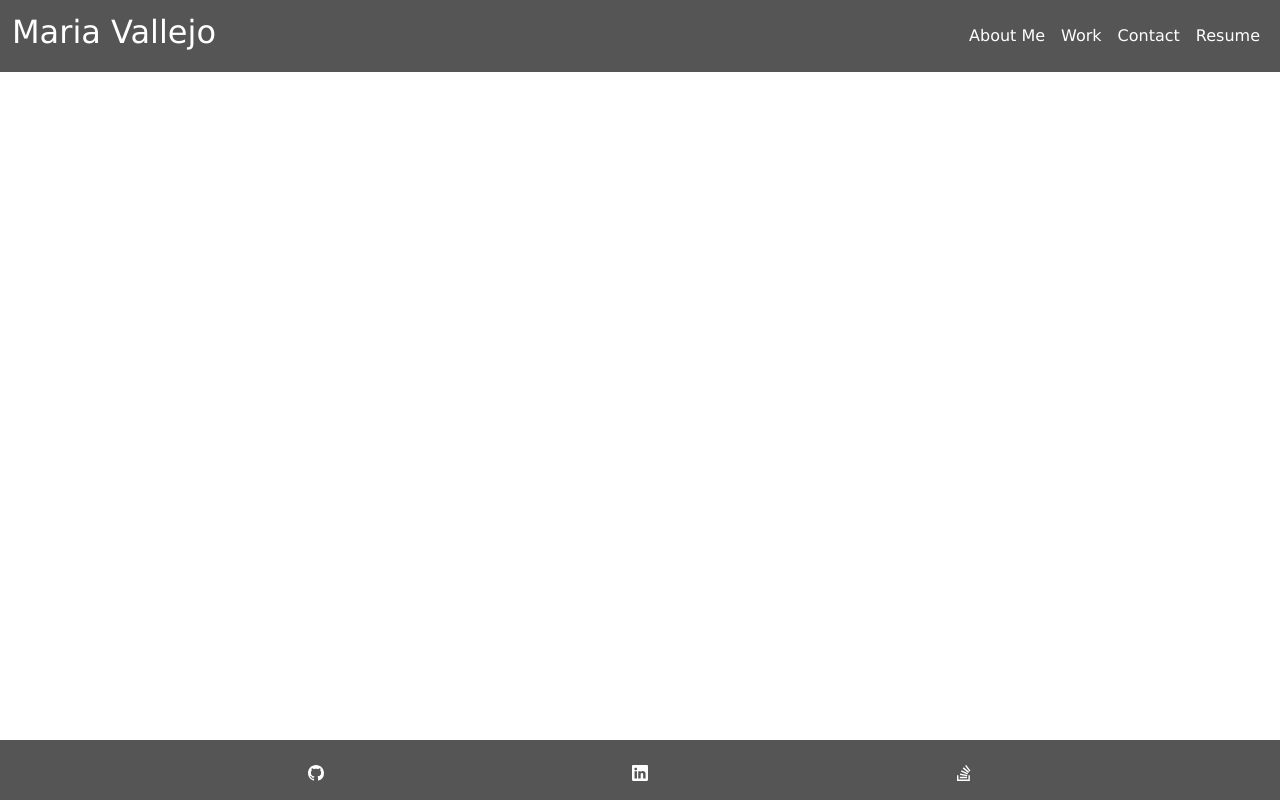
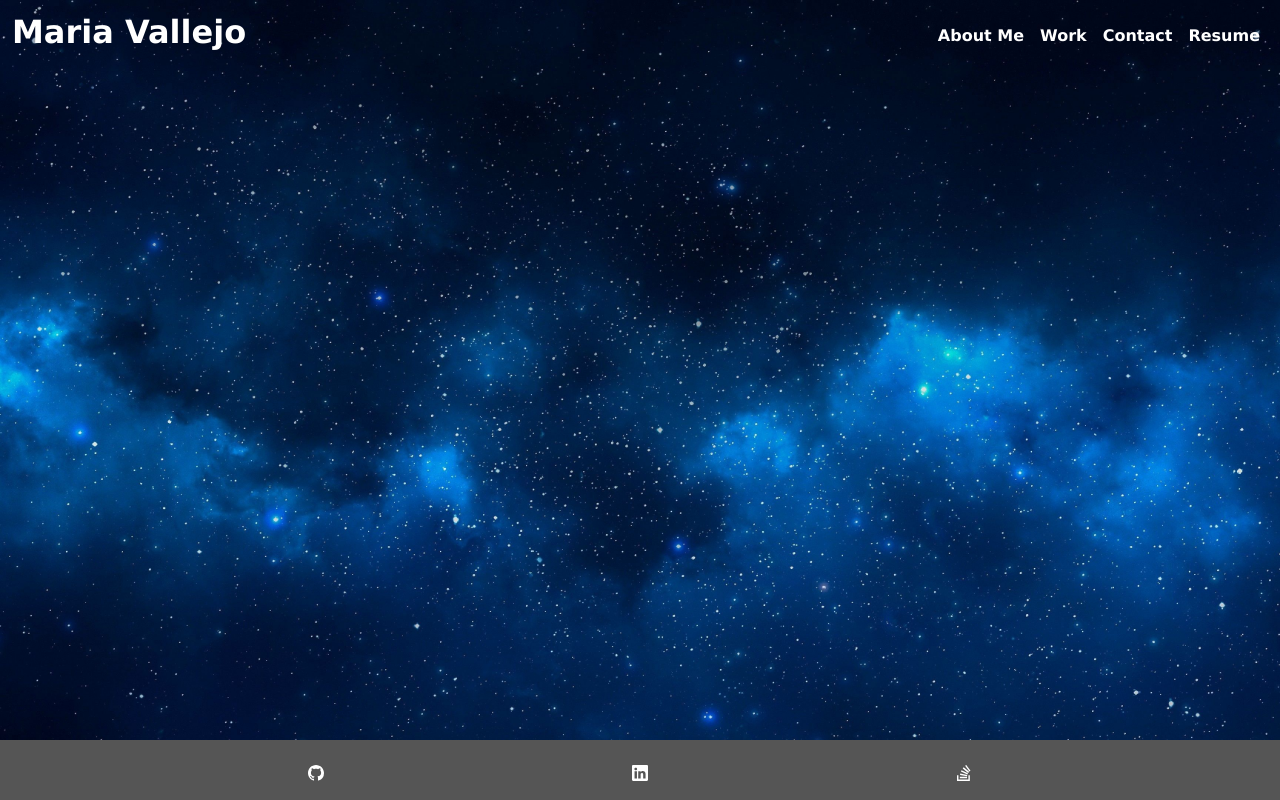
Before and after one commit to Mvalljo/HW2-ProfessionalPortfolio-MV, a React (Create React App) app: page / in a window 1280 px wide. Built offline with nearby package versions, Linux system fonts and the light colour scheme.

Commit message:
added background img and fixed header

```diff
--- a/src/components/Header.js
+++ b/src/components/Header.js
@@ -1,20 +1,11 @@
 import React from "react";
-
-const styles = {
-  nav: {
-    backgroundColor: "#555555"
-  }
-};
 
 function Header() {
   return (
     <header>
-      <nav
-        className="navbar navbar-expand-lg navbar-dark"
-        style={styles.nav}
-      >
+      <nav className="navbar navbar-expand-lg navbar-dark">
         <div className="container-fluid">
-          <h1 className="navbar-brand fs-2">Maria Vallejo</h1>
+          <h1 className="navbar-brand fs-2"><strong>Maria Vallejo</strong></h1>
           <button
             className="navbar-toggler"
             type="button"
@@ -33,17 +24,17 @@ function Header() {
             <ul className="navbar-nav">
               <li className="nav-item">
                 <a className="nav-link active" href="#about">
-                  About Me
+                  <strong>About Me</strong>
                 </a>
               </li>
               <li className="nav-item">
                 <a className="nav-link active" href="#works">
-                  Work
+                  <strong>Work</strong>
                 </a>
               </li>
               <li className="nav-item">
                 <a className="nav-link active" href="#contact">
-                  Contact
+                  <strong>Contact</strong>
                 </a>
               </li>
               <li className="nav-item">
@@ -53,7 +44,7 @@ function Header() {
                   download
                   target="blank"
                 >
-                  Resume
+                  <strong>Resume</strong>
                 </a>
               </li>
             </ul>
--- a/src/index.css
+++ b/src/index.css
@@ -1,24 +1,32 @@
 body {
   margin: 0;
-  font-family: -apple-system, BlinkMacSystemFont, 'Segoe UI', 'Roboto', 'Oxygen',
-    'Ubuntu', 'Cantarell', 'Fira Sans', 'Droid Sans', 'Helvetica Neue',
+  font-family: -apple-system, BlinkMacSystemFont, "Segoe UI", "Roboto", "Oxygen",
+    "Ubuntu", "Cantarell", "Fira Sans", "Droid Sans", "Helvetica Neue",
     sans-serif;
   -webkit-font-smoothing: antialiased;
   -moz-osx-font-smoothing: grayscale;
 }
 
 code {
-  font-family: source-code-pro, Menlo, Monaco, Consolas, 'Courier New',
+  font-family: source-code-pro, Menlo, Monaco, Consolas, "Courier New",
     monospace;
 }
 
 * {
-    color:white;
+  color: white;
   font-family: "Lucida Sans Unicode", "Lucida Grande", sans-serif;
 }
 
-body{
-    background-color: black;
+body {
+  background: url("../public/assets/images/space.jpg") no-repeat center center fixed;
+  -webkit-background-size: cover;
+  -moz-background-size: cover;
+  -o-background-size: cover;
+  background-size: cover;
+}
+
+.nav-item:hover {
+  background: #555555;
 }
 
 .bd-example {
```
Lines whose indentation alone changed are shown as unchanged.
